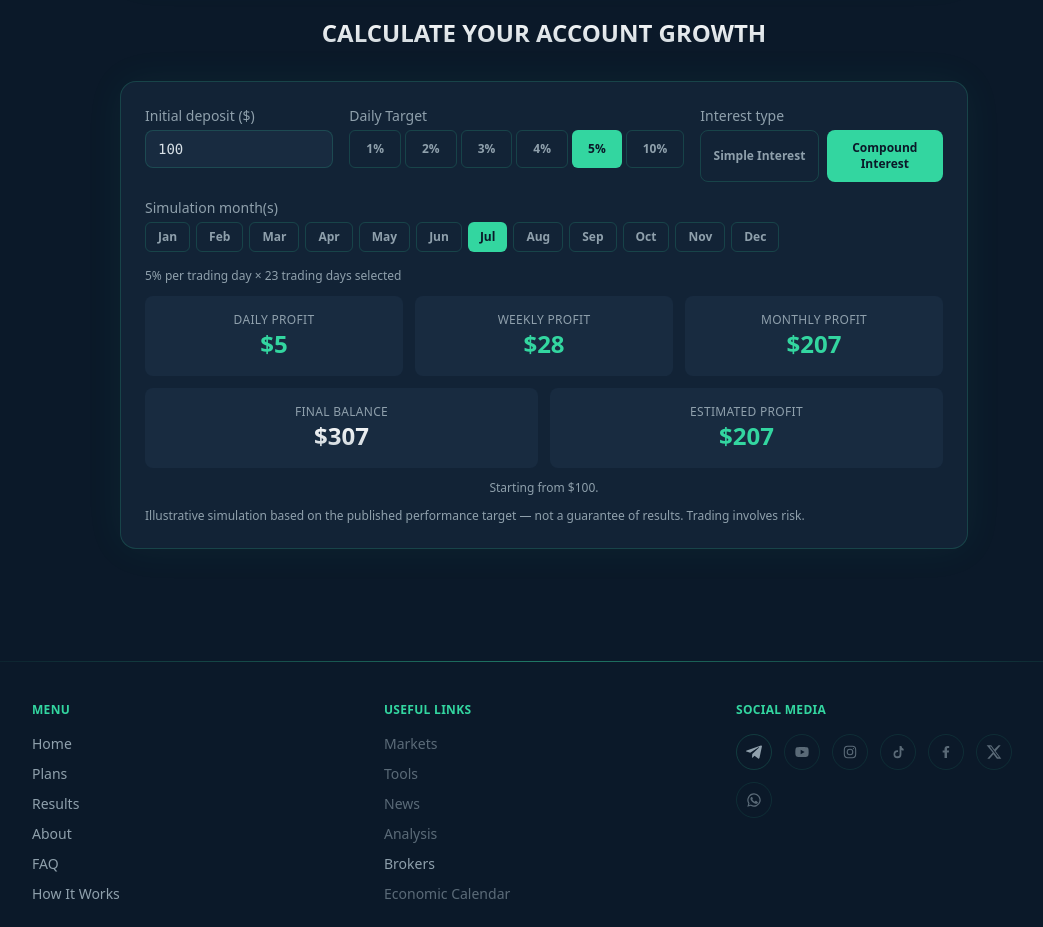
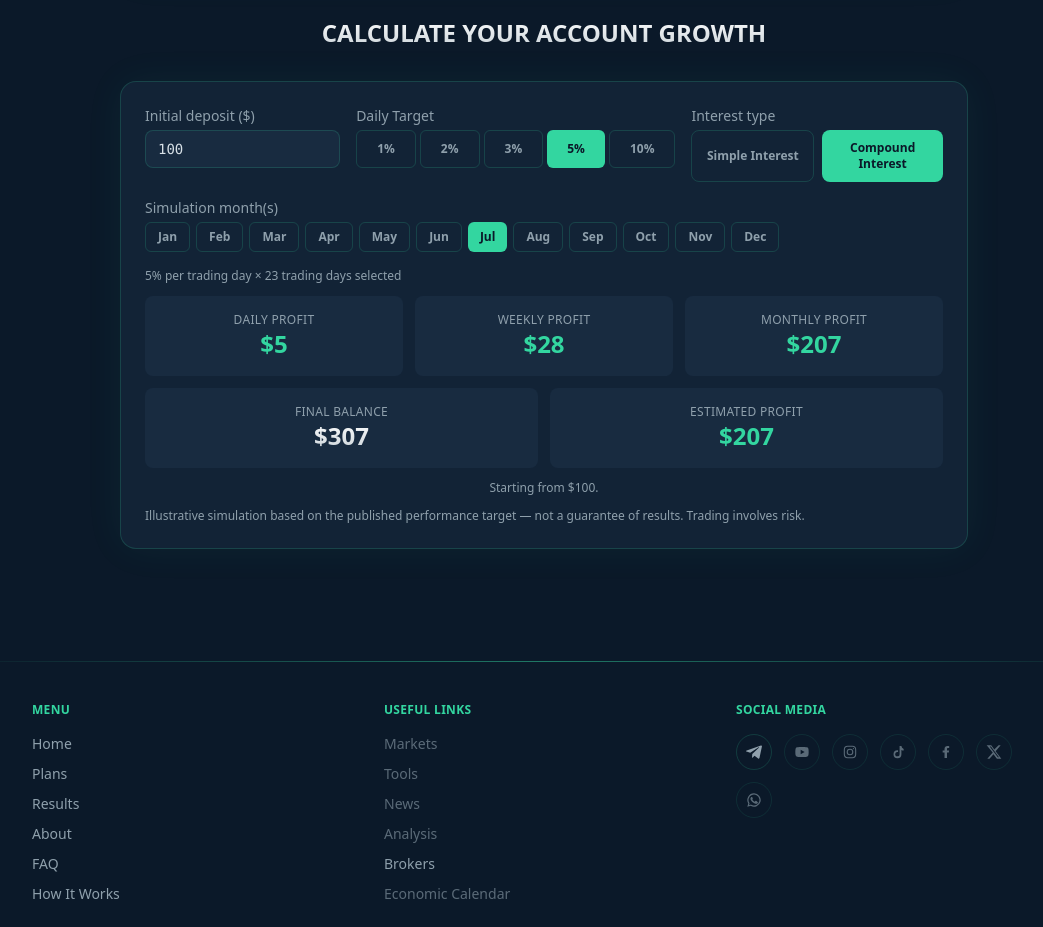
Before and after one commit to felipetrader89/aixtradex, a Next.js app: page /en/products in a window 1280 px wide. Shown: the part 1160-2087 px from the top of the page, without its empty margins (96-1139 px from the left). Built offline with nearby package versions, Linux system fonts and the light colour scheme; no server answers.

Commit message:
Troca o 4% pelo 10% na calculadora, mantendo 5 opcoes e o padding original
RATE_OPTIONS vira [1, 2, 3, 5, 10] em vez de [1, 2, 3, 4, 5, 10].
Padding dos botoes volta pra px-5 (era px-[16px]) - com so 5 opcoes
de novo, nao precisa mais apertar a largura pra caber tudo numa linha.

```diff
--- a/src/components/sections/CompoundCalculator.tsx
+++ b/src/components/sections/CompoundCalculator.tsx
@@ -6,7 +6,7 @@ import { GlowCard } from "@/components/brand/GlowCard";
 
 const MONTHS_IN_YEAR = 12;
 const WEEK_DAYS = 5;
-const RATE_OPTIONS = [1, 2, 3, 4, 5, 10];
+const RATE_OPTIONS = [1, 2, 3, 5, 10];
 
 type Mode = "simple" | "compound";
 
@@ -102,8 +102,8 @@ export function CompoundCalculator({ locale }: { locale: string }) {
                   onClick={() => setRatePercent(r)}
                   className={
                     ratePercent === r
-                      ? "rounded-md bg-brand-accent px-[16px] py-[10px] text-xs font-semibold text-brand-bg transition-transform hover:scale-[1.02]"
-                      : "rounded-md border border-brand-hairline px-[16px] py-[10px] text-xs font-semibold text-brand-ink-dim transition-colors hover:border-brand-accent hover:text-brand-accent"
+                      ? "rounded-md bg-brand-accent px-5 py-[10px] text-xs font-semibold text-brand-bg transition-transform hover:scale-[1.02]"
+                      : "rounded-md border border-brand-hairline px-5 py-[10px] text-xs font-semibold text-brand-ink-dim transition-colors hover:border-brand-accent hover:text-brand-accent"
                   }
                 >
                   {r}%
```
